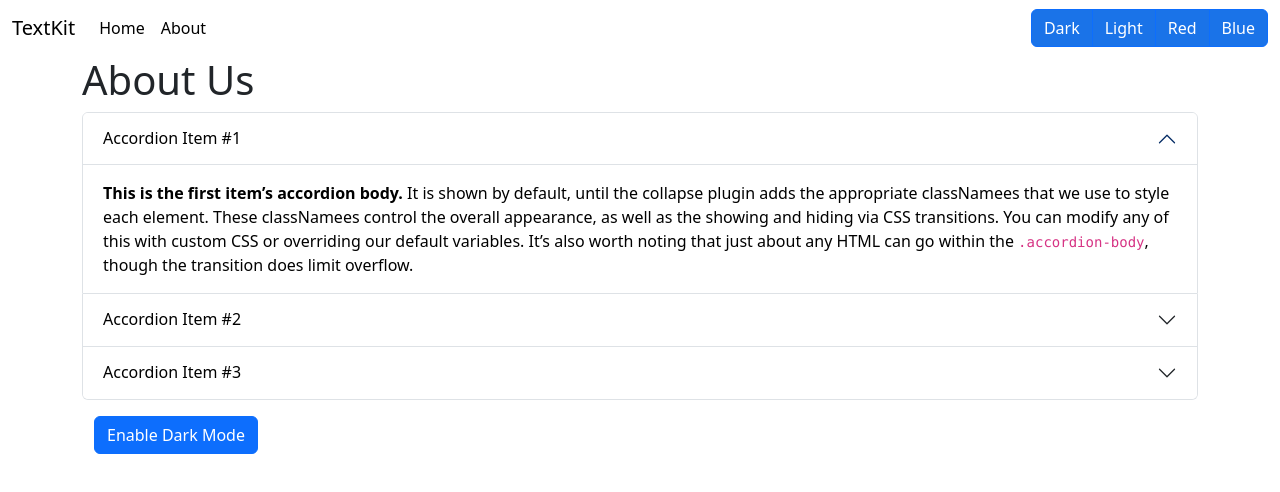
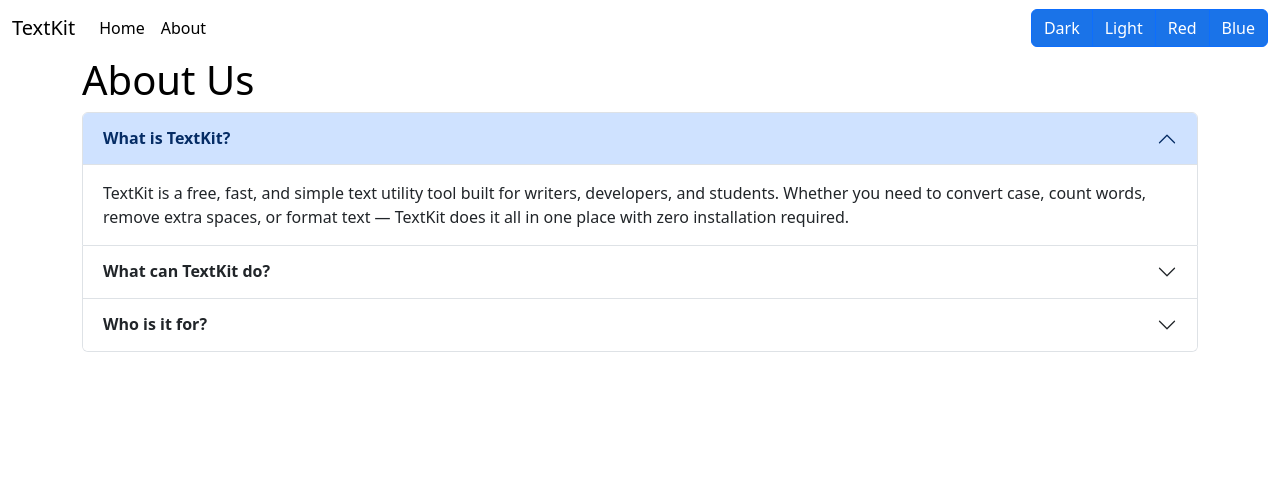
Before and after one commit to iamvivekmane/react, a React (Vite) app in the folder Day 04/vite-project/: page /about in a window 1280 px wide. Shown: the top 492 px of the page. Built offline with nearby package versions, Linux system fonts and the light colour scheme.

Commit message:
Fixed bugs in ui

```diff
--- a/Day 04/vite-project/src/App.jsx
+++ b/Day 04/vite-project/src/App.jsx
@@ -50,8 +50,7 @@ function App() {
   //   }
   // }
 
-
-
+  // Different themes of application
   const changeMode = (mode) => {
     if (mode === 'white') {
       setNavbarColor('#FFFFFF');
@@ -79,14 +78,7 @@ function App() {
       setTextColor('#FFFFFF');
       setButtonColor('#0891b2');
     }
-
-
-
-
   }
-
-
-
   return (
     <>
       <Router>
@@ -95,7 +87,7 @@ function App() {
         <Routes>
           <Route exact path="/"
             element={<TextForm heading="Enter text to analyze" mode={mode} showAlert={showAlert} textFormColor={textFormColor} textColor={textColor} buttonColor={buttonColor} />} />
-          <Route exact path="/about" element={<About />} />
+          <Route exact path="/about" element={<About textFormColor={textFormColor} textColor={textColor} />} />
         </Routes>
       </Router>
     </>
--- a/Day 04/vite-project/src/Components/About.jsx
+++ b/Day 04/vite-project/src/Components/About.jsx
@@ -1,77 +1,64 @@
 import React, { useState } from 'react'
 
-const About = () => {
-    const [myStyle, setMyStyle] = useState({
-        color: 'black',
-        backgroundColor: 'white'
-    })
-
-    const [buttonText, setButtonText] = useState("Enable Dark Mode");
-
-    const toggleMode = () => {
-        if (myStyle.color === 'black') {
-            setMyStyle({
-                color: 'white',
-                backgroundColor: 'black',
-                border: '1px solid white'
-            })
-            setButtonText("Enable Light Mode")
-        }
-        else {
-            setMyStyle({
-                color: 'black',
-                backgroundColor: 'white'
-            })
-            setButtonText("Enable Dark Mode")
-        }
-    }
-
+const About = (props) => {
     return (
         <>
+            <div className='min-vh-100' style={{ backgroundColor: props.textFormColor }} >
                 <div className="container">
-                <h1>About Us</h1>
+                    <h1 style={{ color: props.textColor }}>About Us</h1>
                     <div className="accordion" id="accordionExample">
                         <div className="accordion-item">
                             <h2 className="accordion-header">
-                            <button className="accordion-button" type="button" data-bs-toggle="collapse" data-bs-target="#collapseOne" aria-expanded="true" aria-controls="collapseOne" style={myStyle}>
-                                Accordion Item #1
+                                <button className="accordion-button" type="button" data-bs-toggle="collapse" data-bs-target="#collapseOne" aria-expanded="true" aria-controls="collapseOne" >
+                                    <strong>   What is TextKit?</strong>
                                 </button>
                             </h2>
                             <div id="collapseOne" className="accordion-collapse collapse show" data-bs-parent="#accordionExample">
-                            <div className="accordion-body" style={myStyle}>
-                                <strong>This is the first item’s accordion body.</strong> It is shown by default, until the collapse plugin adds the appropriate classNamees that we use to style each element. These classNamees control the overall appearance, as well as the showing and hiding via CSS transitions. You can modify any of this with custom CSS or overriding our default variables. It’s also worth noting that just about any HTML can go within the <code>.accordion-body</code>, though the transition does limit overflow.
+                                <div className="accordion-body" >
+                                    TextKit is a free, fast, and simple text utility tool built for writers,
+                                    developers, and students. Whether you need to convert case, count words,
+                                    remove extra spaces, or format text — TextKit does it all in one place
+                                    with zero installation required.
                                 </div>
                             </div>
                         </div>
                         <div className="accordion-item">
                             <h2 className="accordion-header">
-                            <button className="accordion-button collapsed" type="button" data-bs-toggle="collapse" data-bs-target="#collapseTwo" aria-expanded="false" aria-controls="collapseTwo" style={myStyle}>
-                                Accordion Item #2
+                                <button className="accordion-button collapsed" type="button" data-bs-toggle="collapse" data-bs-target="#collapseTwo" aria-expanded="false" aria-controls="collapseTwo" >
+                                    <strong>What can TextKit do?</strong>
                                 </button>
                             </h2>
                             <div id="collapseTwo" className="accordion-collapse collapse" data-bs-parent="#accordionExample">
-                            <div className="accordion-body }" style={myStyle}>
-                                <strong>This is the second item’s accordion body.</strong> It is hidden by default, until the collapse plugin adds the appropriate classNamees that we use to style each element. These classNamees control the overall appearance, as well as the showing and hiding via CSS transitions. You can modify any of this with custom CSS or overriding our default variables. It’s also worth noting that just about any HTML can go within the <code>.accordion-body</code>, though the transition does limit overflow.
+                                <div className="accordion-body }" >
+                                    TextKit offers a range of powerful text utilities including:
+                                    <p></p>
+                                    <p> - UPPERCASE / lowercase / Title Case conversion</p>
+                                    <p> - Word and character counter</p>
+                                    <p> - Remove extra spaces and line breaks</p>
+                                    <p> - Copy text to clipboard instantly</p>
+                                    <p> - Preview text in real time as you type</p>
+                                    <p> - Multiple themes — Dark, Light, Red, and Blue</p>
                                 </div>
                             </div>
                         </div>
                         <div className="accordion-item">
                             <h2 className="accordion-header">
-                            <button className="accordion-button collapsed" type="button" data-bs-toggle="collapse" data-bs-target="#collapseThree" aria-expanded="false" aria-controls="collapseThree" style={myStyle}>
-                                Accordion Item #3
+                                <button className="accordion-button collapsed" type="button" data-bs-toggle="collapse" data-bs-target="#collapseThree" aria-expanded="false" aria-controls="collapseThree" >
+                                    <strong> Who is it for?</strong>
                                 </button>
                             </h2>
                             <div id="collapseThree" className="accordion-collapse collapse" data-bs-parent="#accordionExample">
-                            <div className="accordion-body" style={myStyle}>
-                                <strong>This is the third item’s accordion body.</strong> It is hidden by default, until the collapse plugin adds the appropriate classNamees that we use to style each element. These classNamees control the overall appearance, as well as the showing and hiding via CSS transitions. You can modify any of this with custom CSS or overriding our default variables. It’s also worth noting that just about any HTML can go within the <code>.accordion-body</code>, though the transition does limit overflow.
+                                <div className="accordion-body" >
+                                    TextKit is built for everyone — students who need quick formatting,
+                                    developers who work with strings, content writers who need word counts,
+                                    and anyone who deals with text daily. It's lightweight, ad-free, and
+                                    works right in your browser.
                                 </div>
                             </div>
                         </div>
                     </div>
-                <div className="container my-3">
-                    <button onClick={toggleMode} type="button" className="btn btn-primary">{buttonText}</button>
                 </div>
-            </div>
+            </div >
         </>
     )
 }
--- a/Day 04/vite-project/src/Components/TextForm.jsx
+++ b/Day 04/vite-project/src/Components/TextForm.jsx
@@ -60,10 +60,10 @@ const TextForm = (props) => {
                 </div>
                 <div className="container my-3" style={{ backgroundColor: props.textFormColor }} style={{ color: props.textColor }} >
                     <h2>Your text summary</h2>
-                    <p>{text.trim("").length === 0 ? 0 : text.split(" ").length}  words, {text.trim("").length === 0 ? 0 : text.length} characters</p>
+                    <p>{text.split(" ").filter((element) => { return element.length !== 0 }).length}  words, {text.trim("").length === 0 ? 0 : text.length} characters</p>
                     <p>{text.length > 0 ? 0.008 * text.split(" ").length : text.length} Minutes read</p>
                     <h2>Preview</h2>
-                    <p>{text.length > 0 ? text : 'Enter some text to preview it here'}</p>
+                    <p>{text.split(" ").filter((element) => { return element.length != 0 }).length ? text : 'Enter some text to preview it here'}</p>
                 </div>
             </div >
         </>
```
Also changed, not shown: Day 04/vite-project/vercel.json (added). Lines whose indentation alone changed are shown as unchanged.
